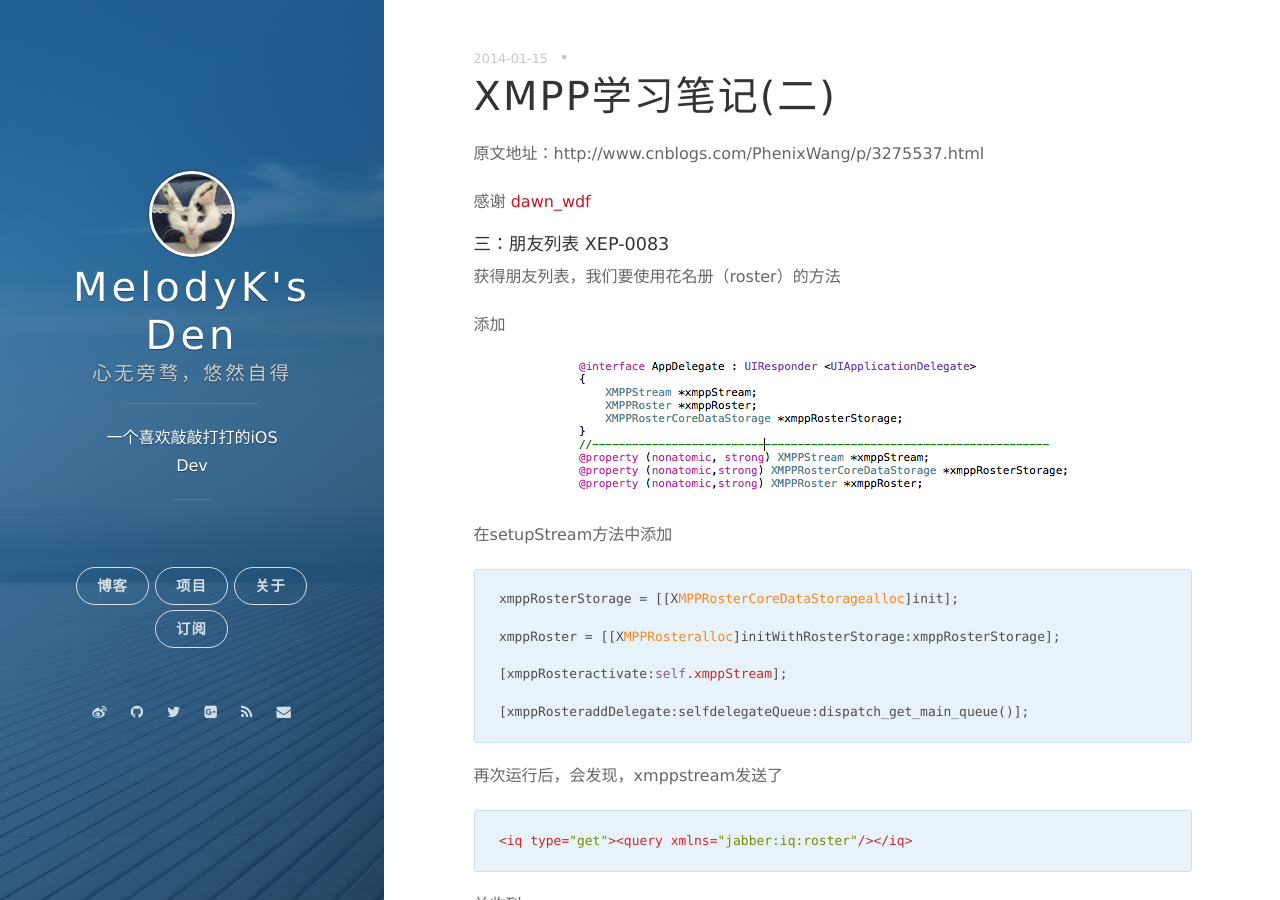
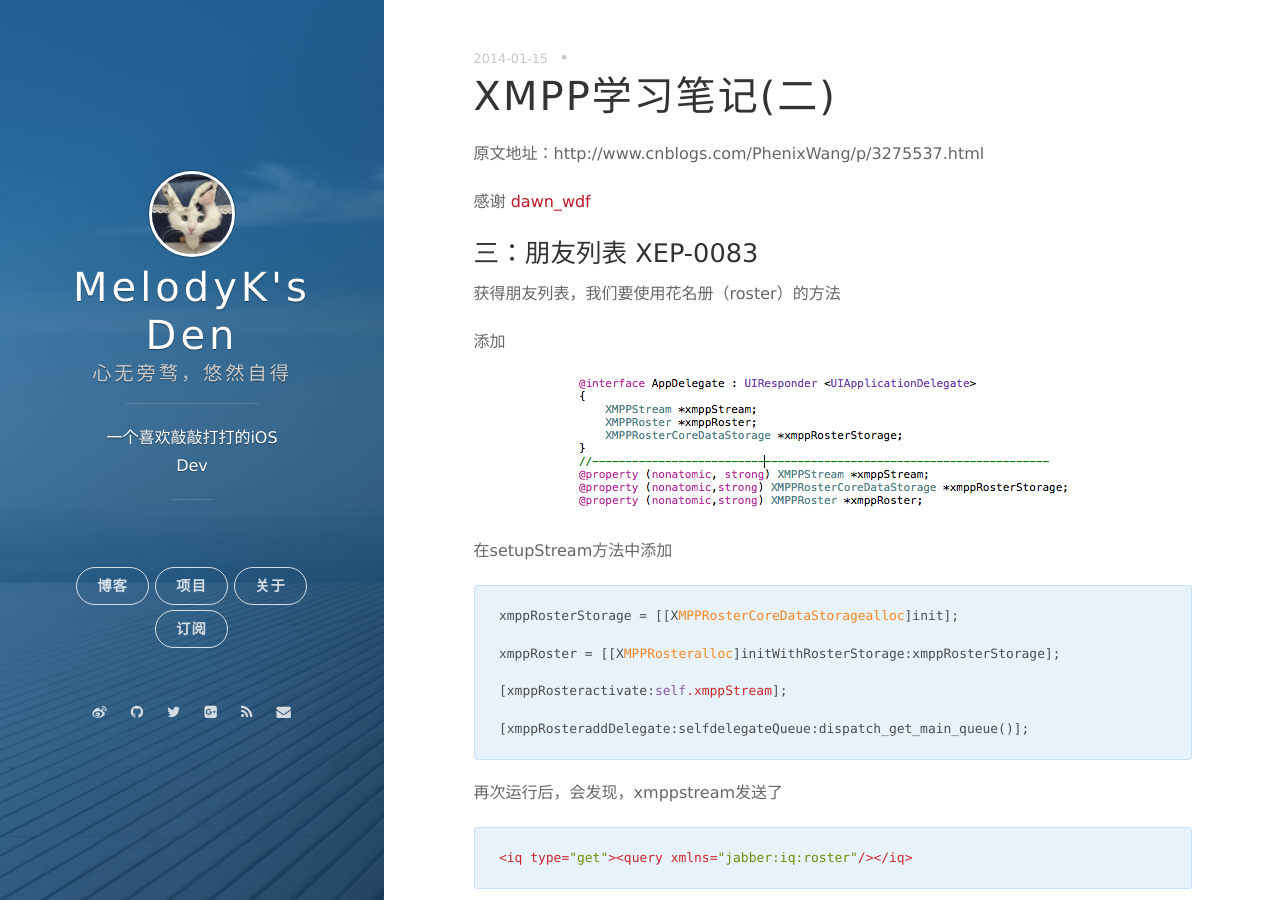
Before and after one commit to yyks999/yyks999.github.io, a Jekyll site: the page built from _posts/2014-01-15-XMPP-Learn-2.markdown, in a window 1280 px wide and 900 px high. Built offline with Jekyll 4.4.1, drawn with Linux system fonts in a browser that asks for light colours; nearby versions of some CDN libraries; Markdown is read by kramdown in place of the engine named in the settings; comment, search, counter and statistics services are not loaded.

Commit message:
内容修改

```diff
--- a/_posts/2014-01-15-XMPP-Learn-2.markdown
+++ b/_posts/2014-01-15-XMPP-Learn-2.markdown
@@ -9,7 +9,7 @@ date: 2014-01-15 18:45:05.000000000 +08:00
 感谢 [dawn_wdf](http://www.cnblogs.com/PhenixWang/)
 
 
-#### 三：朋友列表  XEP-0083
+### 三：朋友列表  XEP-0083
 
  获得朋友列表，我们要使用花名册（roster）的方法
 
```
